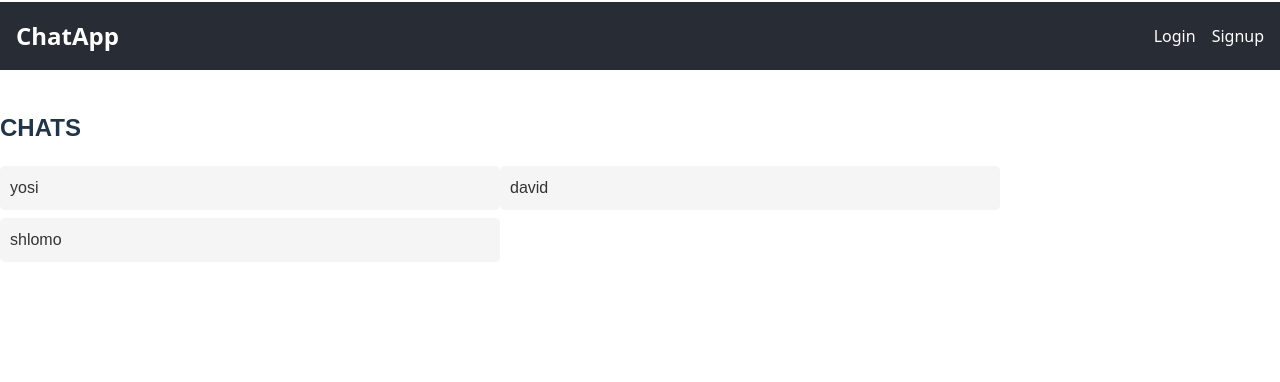
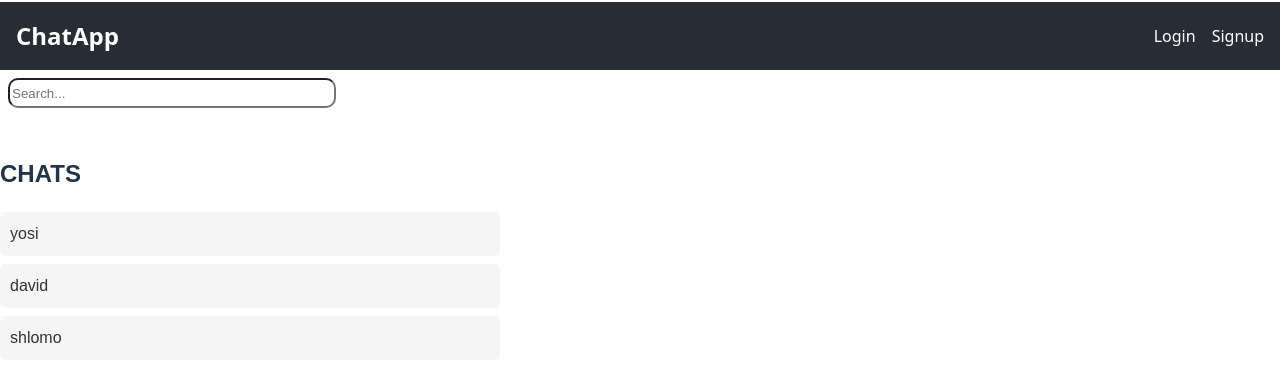
Before and after one commit to yveltal37/front-chatApp, a React app: page /home in a window 1280 px wide. Shown: the top 382 px of the page. Built offline with nearby package versions, Linux system fonts and the light colour scheme; the HTML template or start-up script is replaced by a standard one.

Commit message:
feat(auth): implement authentication system

```diff
--- a/src/pages/home/Home.css
+++ b/src/pages/home/Home.css
@@ -1,12 +1,21 @@
 .homePage {
   font-family: Arial, sans-serif;
   display: flex;
+  flex-direction: column;
+  align-items: flex-start;
   height: 91vh;
   width: 100vw;
 }
 
 li{
-    color: #333;
-    width: 30rem;
-    float:inline-start;
-  }
+  color: #333;
+  width: 30rem;
+}
+
+.searchChat input{
+  margin: 0.5rem;
+  color: #333;
+  width: 20rem;
+  height: 1.5rem;
+  border-radius: 10px;
+}
--- a/src/pages/home/Home.tsx
+++ b/src/pages/home/Home.tsx
@@ -5,6 +5,9 @@ export default function Home() {
 
   return (
     <div className="homePage">
+      <div className="searchChat">
+        <input type="text" placeholder="Search..."/>
+      </div>
       <ChatList />
     </div>
   );
```
